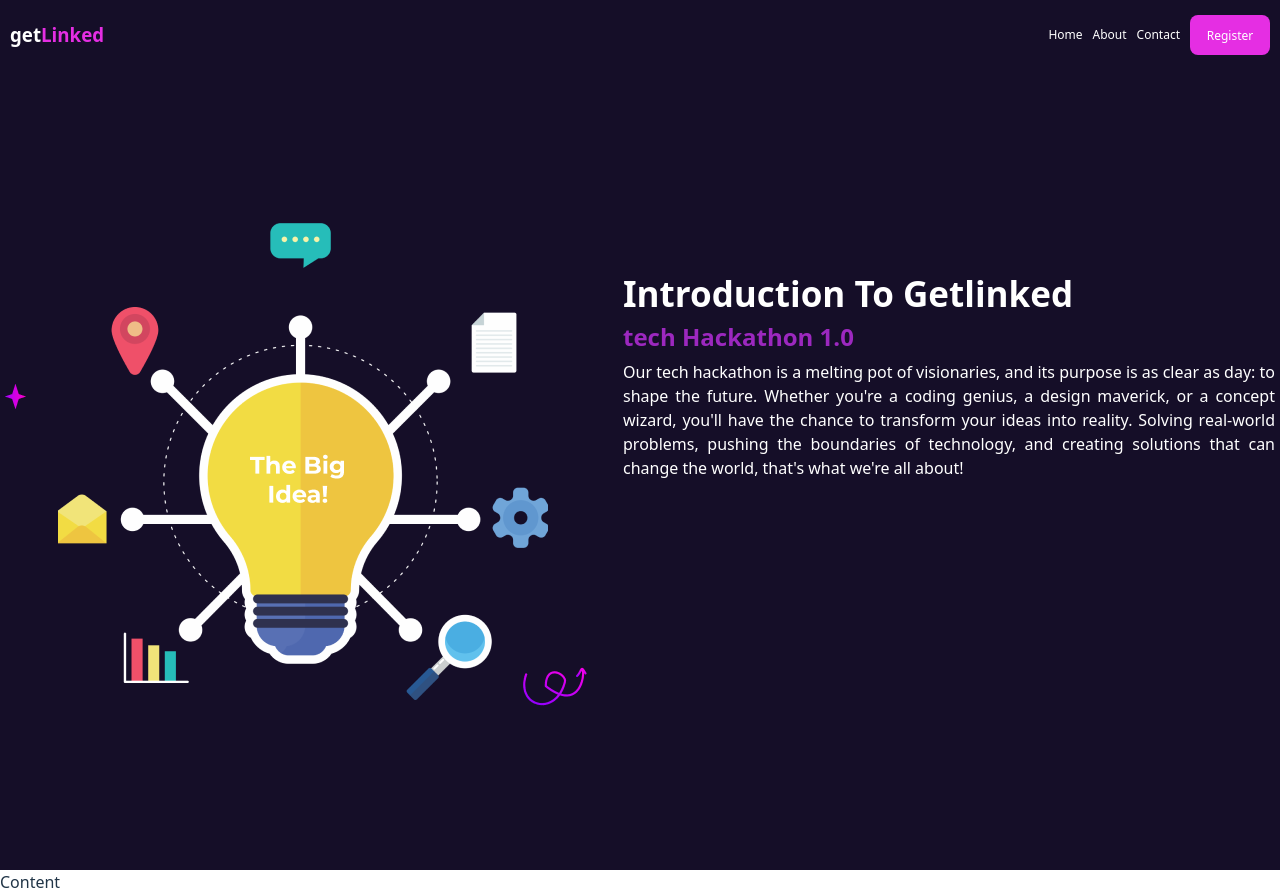
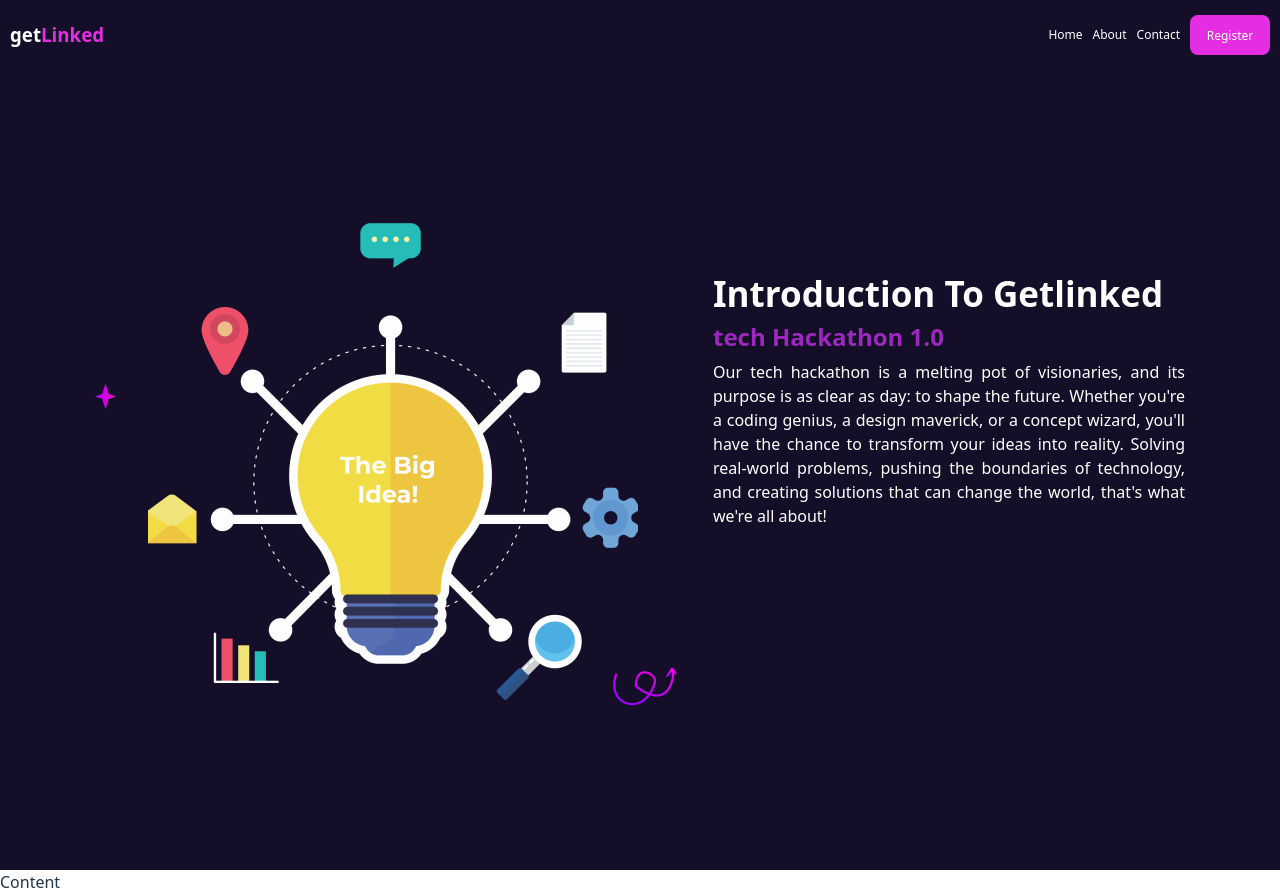
Before and after one commit to OgbuEsther/DEVOPS, a React (Vite) app: page / in a window 1280 px wide. Built offline with nearby package versions, Linux system fonts and the light colour scheme.

Commit message:
added padding

```diff
--- a/src/hero/Hero.jsx
+++ b/src/hero/Hero.jsx
@@ -7,7 +7,7 @@ function Hero() {
         alignItems: "center",
         height: "100vh",
         backgroundColor: "#150e28",
-        padding: "10 70px",
+        padding: "0 90px",
         gap: "25px"
       }}
     >
```
